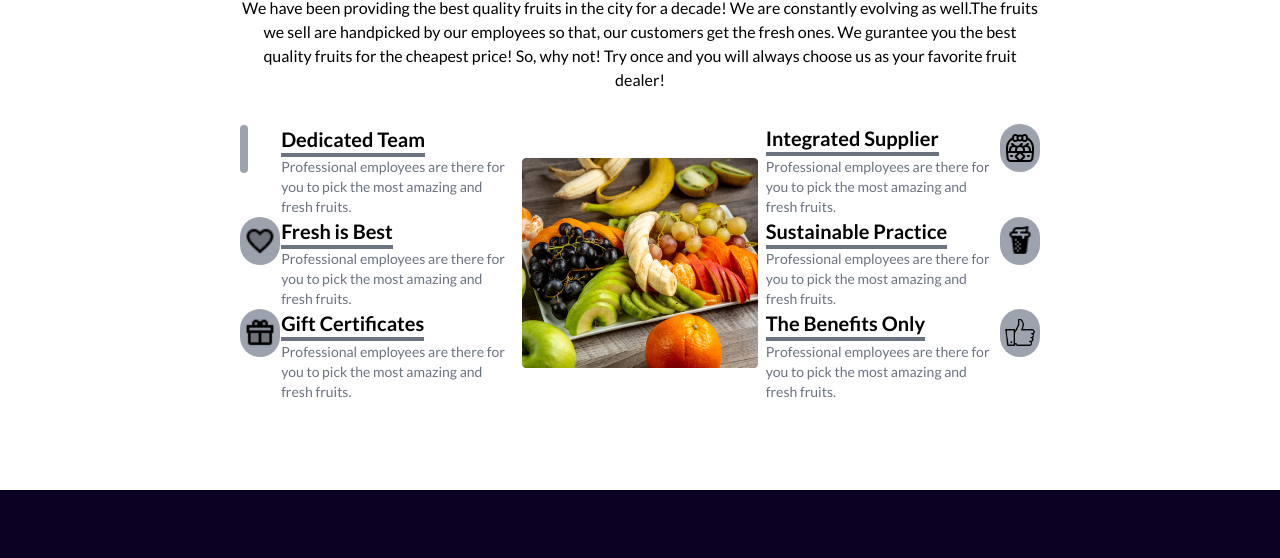
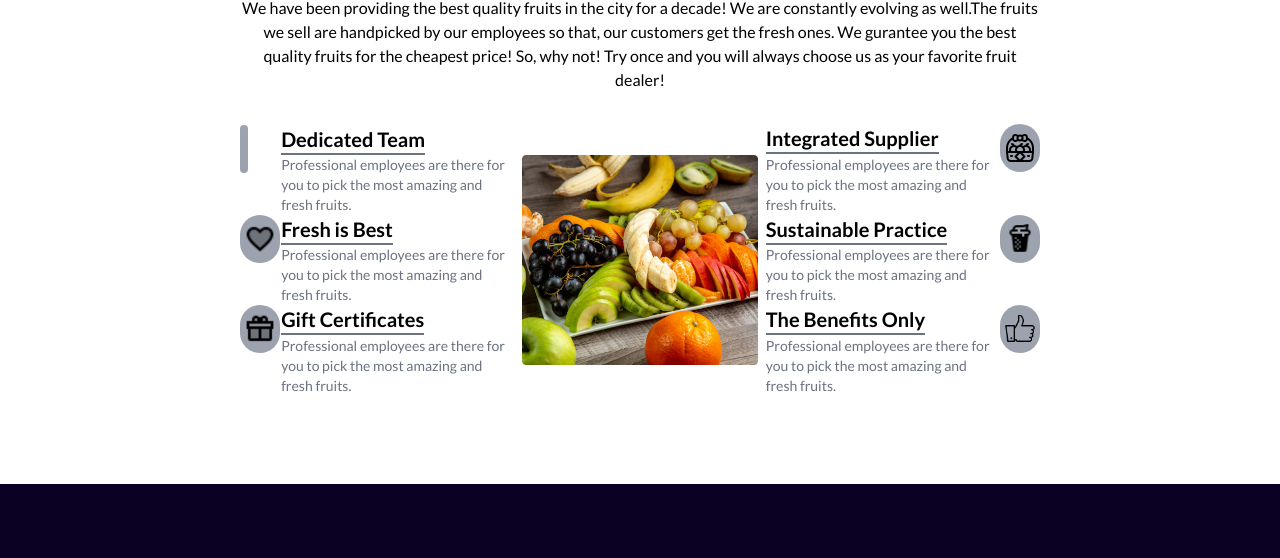
Before and after one commit to raghibku/Fruit_Burst, a plain HTML site: page index.html in a window 1280 px wide. Shown: the part 1718-2276 px from the top of the page. Drawn offline with nearby package versions, Linux system fonts and the light colour scheme.

Commit message:
minor fix 2

```diff
--- a/index.html
+++ b/index.html
@@ -537,7 +537,7 @@
                             <img class="h-8 relative" src="./icons/icons8-group-32.png" alt="">
                         </div>
                         <div class="right flex flex-col justify-between items-center lg:items-start w-[85%]">
-                            <h1 class="text-xl font-bold  border-gray-500  border-b-4">Dedicated Team</h1>
+                            <h1 class="text-xl font-bold  border-gray-500  border-b-2">Dedicated Team</h1>
 
                             <p class="text-sm text-gray-500">Professional employees are there for you to pick the most amazing and fresh fruits.</p>
                         </div>
@@ -549,7 +549,7 @@
                             <img class="h-8 relative" src="./icons/icons8-heart-24.png" alt="">
                         </div>
                         <div class="right flex flex-col justify-between items-center lg:items-start w-[85%]">
-                            <h1 class="text-xl font-bold border-gray-500  border-b-4">Fresh is Best</h1>
+                            <h1 class="text-xl font-bold border-gray-500  border-b-2">Fresh is Best</h1>
 
                             <p class="text-sm text-gray-500">Professional employees are there for you to pick the most amazing and fresh fruits.</p>
                         </div>
@@ -560,7 +560,7 @@
                             <img class="h-8 relative" src="./icons/icons8-gift-24.png" alt="">
                         </div>
                         <div class="right flex flex-col justify-between items-center lg:items-start w-[85%]">
-                            <h1 class="text-xl font-bold border-gray-500  border-b-4">Gift Certificates</h1>
+                            <h1 class="text-xl font-bold border-gray-500  border-b-2">Gift Certificates</h1>
                             <hr class="divide-slate-600">
                             <p class="text-sm text-gray-500">Professional employees are there for you to pick the most amazing and fresh fruits.</p>
                         </div>
@@ -573,7 +573,7 @@
                     <div class="flex flex-col lg:flex-row justify-between items-center lg:items-start">
 
                         <div class="right order-2 lg:order-1 flex flex-col justify-between items-center lg:items-start  w-[85%]">
-                            <h1 class="text-xl font-bold border-gray-500  border-b-4">Integrated Supplier</h1>
+                            <h1 class="text-xl font-bold border-gray-500  border-b-2">Integrated Supplier</h1>
                             <hr class="divide-slate-600 flex-grow">
                             <p class="text-sm text-gray-500">Professional employees are there for you to pick the most amazing and fresh fruits.</p>
                         </div>
@@ -586,7 +586,7 @@
                     <div class="flex flex-col lg:flex-row justify-between items-center lg:items-start">
 
                         <div class="right order-2 lg:order-1 flex flex-col justify-between items-center lg:items-start w-[85%]">
-                            <h1 class="text-xl font-bold border-gray-500  border-b-4">Sustainable Practice</h1>
+                            <h1 class="text-xl font-bold border-gray-500  border-b-2">Sustainable Practice</h1>
 
                             <p class="text-sm text-gray-500">Professional employees are there for you to pick the most amazing and fresh fruits.</p>
                         </div>
@@ -598,7 +598,7 @@
                     <div class="flex flex-col lg:flex-row justify-between items-center lg:items-start">
 
                         <div class="right order-2 lg:order-1 flex flex-col justify-between items-center lg:items-start w-[85%]">
-                            <h1 class="text-xl font-bold border-gray-500  border-b-4">The Benefits Only</h1>
+                            <h1 class="text-xl font-bold border-gray-500  border-b-2">The Benefits Only</h1>
                             <hr class="divide-slate-600">
                             <p class="text-sm text-gray-500">Professional employees are there for you to pick the most amazing and fresh fruits.</p>
                         </div>
```
